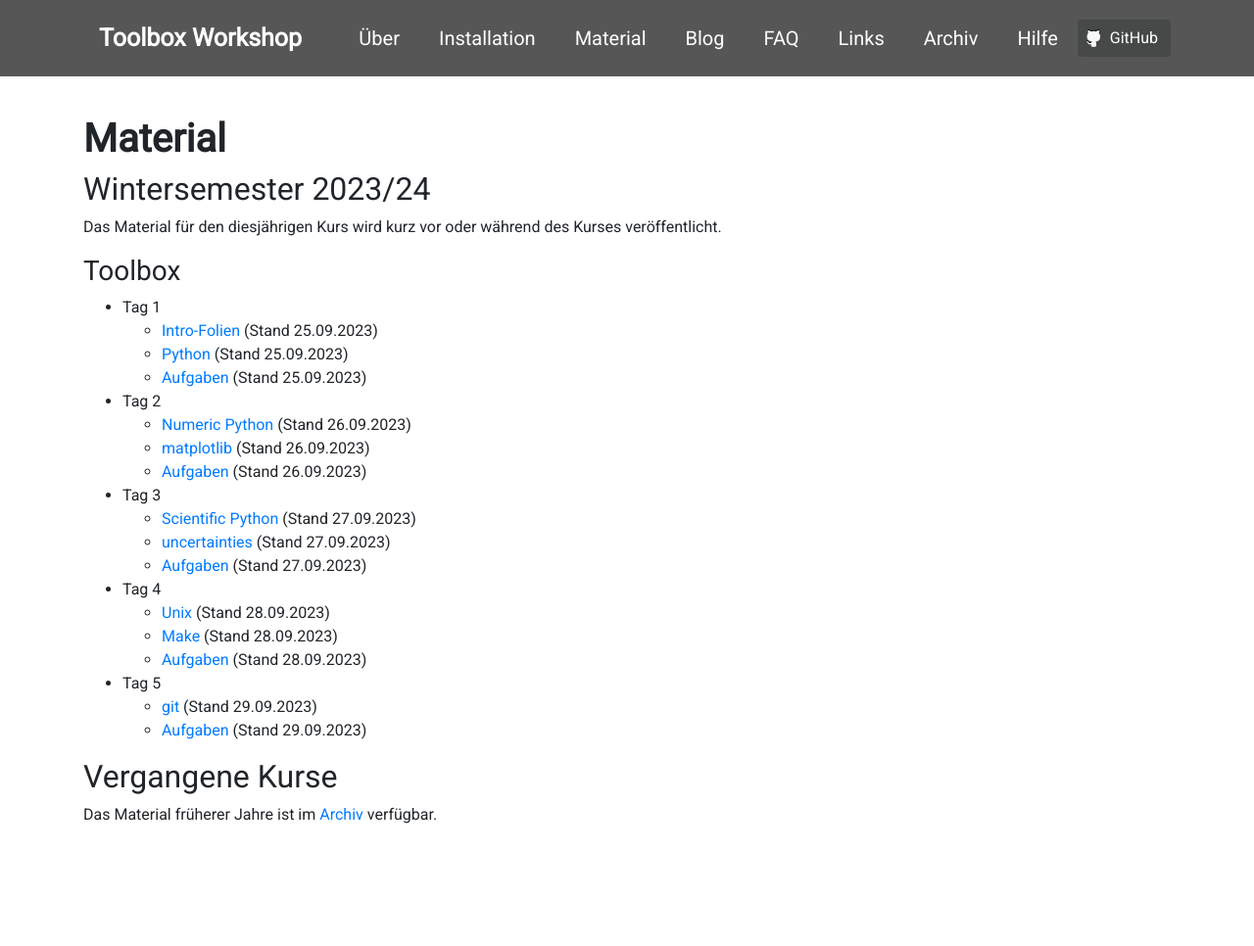
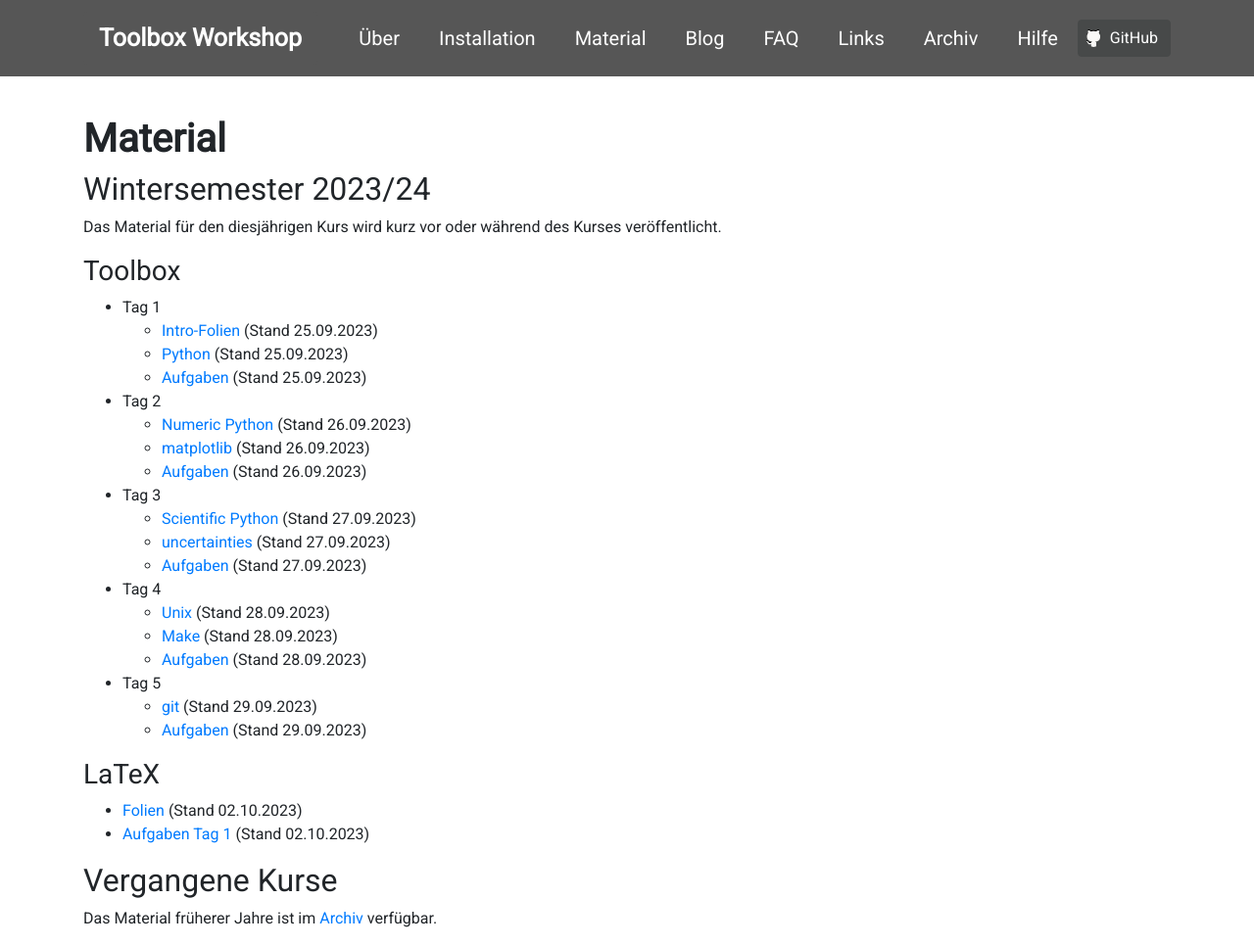
Before and after one commit to pep-dortmund/homepage-toolbox, a Jekyll site: the page built from notes.md, in a window 1280 px wide and 966 px high. Shown: the whole window at 98% size. Built offline with Jekyll 4.4.1, drawn with Linux system fonts in a browser that asks for light colours; nearby versions of some CDN libraries.

Commit message:
add material day 6, 2023

```diff
--- a/notes.md
+++ b/notes.md
@@ -30,10 +30,11 @@ Kurses veröffentlicht.
     - [git](files/archive/2023/git.pdf) (Stand 29.09.2023)
     - [Aufgaben](files/archive/2023/exercises-toolbox-5.zip) (Stand 29.09.2023)
 
+### LaTeX
+- [Folien](files/archive/2023/latex.pdf) (Stand 02.10.2023)
+- [Aufgaben Tag 1](files/archive/2023/exercises-latex-1.zip) (Stand 02.10.2023)
+
 <!--
-### LaTeX
-- [Folien](files/archive/2022/latex.pdf) (Stand 04.10.2022)
-- [Aufgaben Tag 1](files/archive/2022/exercises-latex-1.zip) (Stand 04.10.2022)
 - [Aufgaben Tag 2](files/archive/2022/exercises-latex-2.zip) (Stand 05.10.2022)
 - [Aufgaben Tag 3](files/archive/2022/exercises-latex-3.zip) (Stand 06.10.2022)
 - [Aufgaben Tag 4](files/archive/2022/exercises-latex-4.zip) (Stand 07.10.2022)
```
Also changed, not shown: 2 other files.
